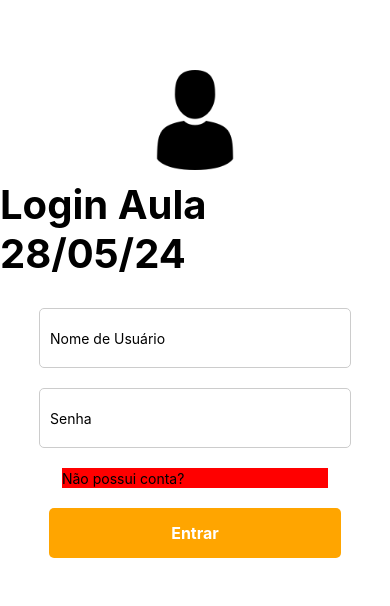
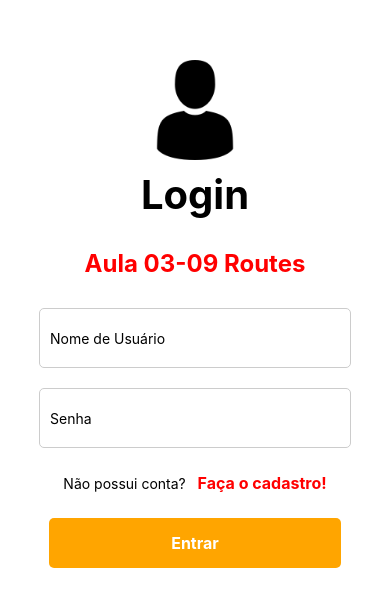
Before and after one commit to carloscastrofilho/my-login-dm2, a React Native app: screen /Registro in a window 390 px wide. Shown: the part 108-714 px from the top of the page. Built offline with nearby package versions, Linux system fonts and the light colour scheme.

Commit message:
routers created

```diff
--- a/App.tsx
+++ b/App.tsx
@@ -1,19 +1,11 @@
 import { StatusBar } from 'expo-status-bar';
 import {NavigationContainer} from '@react-navigation/native';
-import StackNavigator from './src/component/StackerNavigator';
-
-type UserProps = {
-  name: string;
-  email: string;
-  logo: string;
-  token: string;
-}
-
+import Routers from './src/routers/routers';
 
 export default function App() {
   return (
     <NavigationContainer>
-        <StackNavigator />
+        <Routers />
         <StatusBar style="auto" />
     </NavigationContainer>
   );
--- a/src/component/StackerNavigator.tsx
+++ b/src/component/StackerNavigator.tsx
@@ -1,15 +1,12 @@
-// StackNavigator.js
-
-import {createNativeStackNavigator} from '@react-navigation/native-stack';
+import {createNativeStackNavigator}
+      from '@react-navigation/native-stack';
 import Login from "../telas/Login";
 import Registrar from "../telas/Registrar";
 import Home from '../telas/Home';
 
-//  configurar  - <Stack.Screen name="Home" component={Home}/>
 const Stack = createNativeStackNavigator();
 
 export default function StackNavigator() {
-
   return (
     <Stack.Navigator screenOptions={{headerShown: false}}>
       <Stack.Screen name="Login" component={Login} />
--- /dev/null
+++ b/src/routers/appRouters.tsx
@@ -0,0 +1,24 @@
+import {createNativeStackNavigator}
+      from '@react-navigation/native-stack';
+import Login from "../telas/Login";
+import Registrar from "../telas/Registrar";
+import Home from '../telas/Home';
+import React from 'react';
+
+const Stack = createNativeStackNavigator();
+
+export default function AppRouters() {
+  return (
+    <Stack.Navigator screenOptions={{headerShown: false}}>
+      <Stack.Screen name="Login"
+        component={Login}
+        options={{title:'Login Acesso'}}/>
+      <Stack.Screen
+        name="Registrar"
+        component={Registrar}
+        options={{title:'Login Acesso'} }
+       />
+      <Stack.Screen name="Home" component={Home}/>
+    </Stack.Navigator>
+  )
+}
--- /dev/null
+++ b/src/routers/authRouters.tsx
@@ -0,0 +1,35 @@
+import React from 'react';
+import {createBottomTabNavigator} from '@react-navigation/bottom-tabs';
+import { Entypo,Ionicons } from '@expo/vector-icons';
+import { NavigationProp, ParamListBase } from '@react-navigation/native';
+import Registrar from "../telas/Registrar";
+import Home from "../telas/Home";
+const Tab = createBottomTabNavigator();
+interface SairProgramaProps { navigation: NavigationProp<ParamListBase>; }
+
+const SairPrograma: React.FC<SairProgramaProps> = ({ navigation }) => {
+    return null; // Como não queremos renderizar nada, retorna null
+  };
+
+export default function AuthRouters() {
+    return (
+        <Tab.Navigator screenOptions={{
+            tabBarStyle: { backgroundColor: '#000',
+                borderTopColor: "transparent", },
+            tabBarActiveTintColor: '#fff',
+        }}>
+            <Tab.Screen name="Home"
+                component={Home}
+                options={{ tabBarLabel: 'início',
+                    tabBarIcon: ({ color, size }) => (
+                        <Entypo name="home" color={color} size={size} /> )
+            }}/>
+            <Tab.Screen name="Registro" component={Registrar}/>
+            <Tab.Screen name="Sair" component={SairPrograma}
+                options={{ tabBarLabel: 'início',
+                    tabBarIcon: ({ color, size }) => (
+                    <Ionicons name="exit" color={color} size={size} /> )
+            }}/>
+        </Tab.Navigator>
+    );
+};
--- /dev/null
+++ b/src/routers/routers.tsx
@@ -0,0 +1,9 @@
+import AppRouters from "./appRouters";
+import AuthRouters from "./authRouters";
+
+export default function Routers(){
+    const user = null;
+    return(
+        user == null ? <AppRouters /> : <AuthRouters />
+    )
+}
--- a/src/telas/Login.tsx
+++ b/src/telas/Login.tsx
@@ -52,8 +52,11 @@ const Login = ({ navigation }: NavigationProps ) => {
 
   return (
     <View style={styles.container}>
-            <Image source={PlaceholderImage} style={styles.image} />
-            <Text style={styles.titulo}>Login Aula 28/05/24</Text>
+
+      <Image source={PlaceholderImage} style={styles.image} />
+      <Text style={styles.titulo}>Login</Text>
+      <Text style={styles.subTitulo}>Aula 03-09 Routes</Text>
+
       <TextInput
         style={styles.input}
         placeholder="Nome de Usuário"
@@ -68,11 +71,11 @@ const Login = ({ navigation }: NavigationProps ) => {
         secureTextEntry={true}
       />
 
-      <View style={styles.textocontainer}>
-          <Text>Não possui conta?
+      <View style={styles.textoContainer}>
+          <Text>Não possui conta? {'  '}
              <Text style={styles.textoCadastro}
               onPress={onPressRegister}>
-                Faça o cadastro
+                Faça o cadastro!
              </Text>
           </Text>
       </View>
@@ -106,6 +109,12 @@ const styles = StyleSheet.create({
     fontWeight: 'bold',
     marginBottom: 20,
   },
+  subTitulo: {
+    fontSize: 24,
+    fontWeight: 'bold',
+    marginBottom: 20,
+    color: 'red'
+  },
   input: {
     width: '80%',
     height: 60,
@@ -129,18 +138,19 @@ const styles = StyleSheet.create({
     fontSize: 16,
     fontWeight: 'bold',
   },
-  containerTexto:{
-    width: '100%',
+
+  textoContainer:{
+    width: "100%",
+    justifyContent: "center",
+    alignItems: "center",
+    padding: 5,
   },
   textoCadastro:{
     color: 'red',
     fontSize: 16,
     fontWeight: 'bold',
-    padding: 10,
   },
-  textocontainer:{
-    backgroundColor: 'red',
-  }
+
 });
 
 export default Login;
--- a/src/telas/Registrar.tsx
+++ b/src/telas/Registrar.tsx
@@ -16,7 +16,7 @@ const Registrar = ({navigation}:NavigationProps) => {
   const [senha, setSenha] = useState('');
   const [senha2, setSenha2] = useState('');
 
-  const onLoginClick = () => {
+  const onLoginClickRegistro = () => {
     // confere se a senha e iqual a senha de confirmação
     // console.log( '>>> ', (( senha.trim() === '') || ( senha2.trim() === '') ))
     if ( senha.trim() === '' ||  senha2.trim() === '' ) {
@@ -56,8 +56,8 @@ const Registrar = ({navigation}:NavigationProps) => {
 
   }
 
-  const onPressRegister = () => {
-    navigation.navigate('Home');
+  const onHandleClickLogin = () => {
+    navigation.navigate('Login');
   }
 
   return (
@@ -97,14 +97,14 @@ const Registrar = ({navigation}:NavigationProps) => {
         secureTextEntry={true}
       />
 
-      <View style={styles.textocontainer}>
-          <Text>Já possui conta?
-             <Text style={styles.textoCadastro} onPress={onPressRegister}>   Faça o Login
+      <View style={styles.textoContainer}>
+          <Text>Já possui conta? {"   "}
+             <Text style={styles.textoCadastro} onPress={onHandleClickLogin}>Volte a o Login
              </Text>
           </Text>
       </View>
 
-      <TouchableOpacity style={styles.botao} onPress={onLoginClick}>
+      <TouchableOpacity style={styles.botao} onPress={onLoginClickRegistro}>
         <Text style={styles.textoBotao}>Registrar</Text>
       </TouchableOpacity>
     </View>
@@ -131,6 +131,12 @@ const styles = StyleSheet.create({
     fontWeight: 'bold',
     marginBottom: 20,
   },
+  subTitulo: {
+    fontSize: 24,
+    fontWeight: 'bold',
+    marginBottom: 20,
+    color: 'red'
+  },
   input: {
     width: '80%',
     height: 60,
@@ -154,15 +160,20 @@ const styles = StyleSheet.create({
     fontSize: 16,
     fontWeight: 'bold',
   },
-  textocontainer:{
-    backgroundColor: 'red',
+
+  textoContainer:{
+    width: "100%",
+    justifyContent: "center",
+    alignItems: "center",
+
   },
   textoCadastro:{
     color: 'red',
     fontSize: 16,
     fontWeight: 'bold',
-    padding: 10,
   },
+
 });
 
+
 export default Registrar;
```
